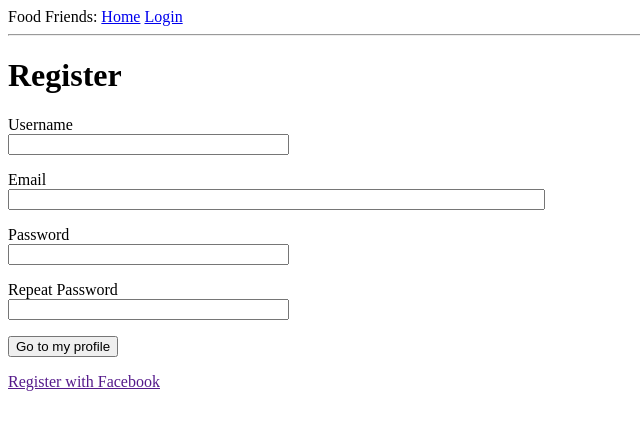
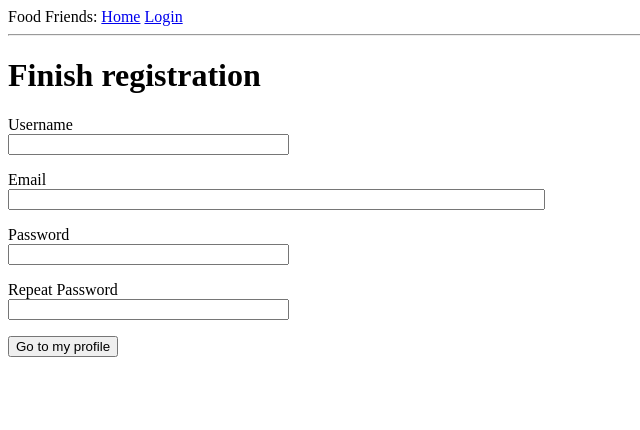
Before and after one commit to VivianGunawan/FoodFriends, a Flask app: page /fb_register in a window 1280 px wide. Shown: the top 430 px of the page, without its empty margins (0-640 px from the left). Run offline with Flask 2, Linux system fonts and the light colour scheme.

Commit message:
Update fb_register.html

```diff
--- a/app/templates/fb_register.html
+++ b/app/templates/fb_register.html
@@ -1,7 +1,7 @@
 {% extends "base.html" %}
 
 {% block content %}
-    <h1>Register</h1>
+    <h1>Finish registration</h1>
     <form action="" method="post">
         {{ form.hidden_tag() }}
         <p>
@@ -33,7 +33,5 @@
             {% endfor %}
         </p>
         <p>{{ form.submit() }}</p>
-
-        <a href={{auth_url}}>Register with Facebook</a>
     </form>
 {% endblock %}
```
